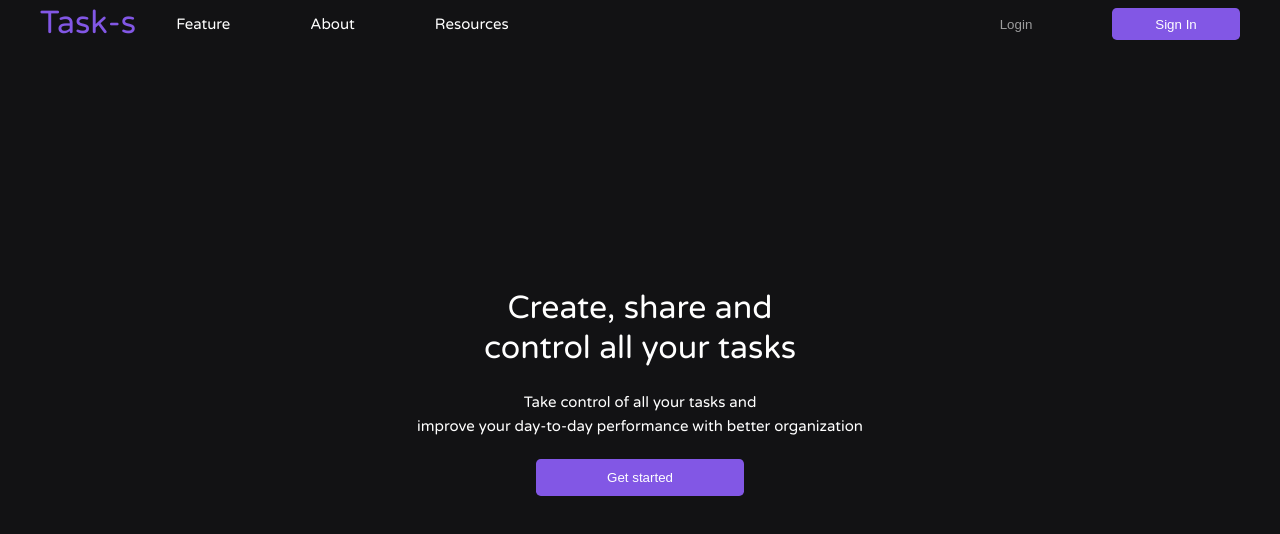
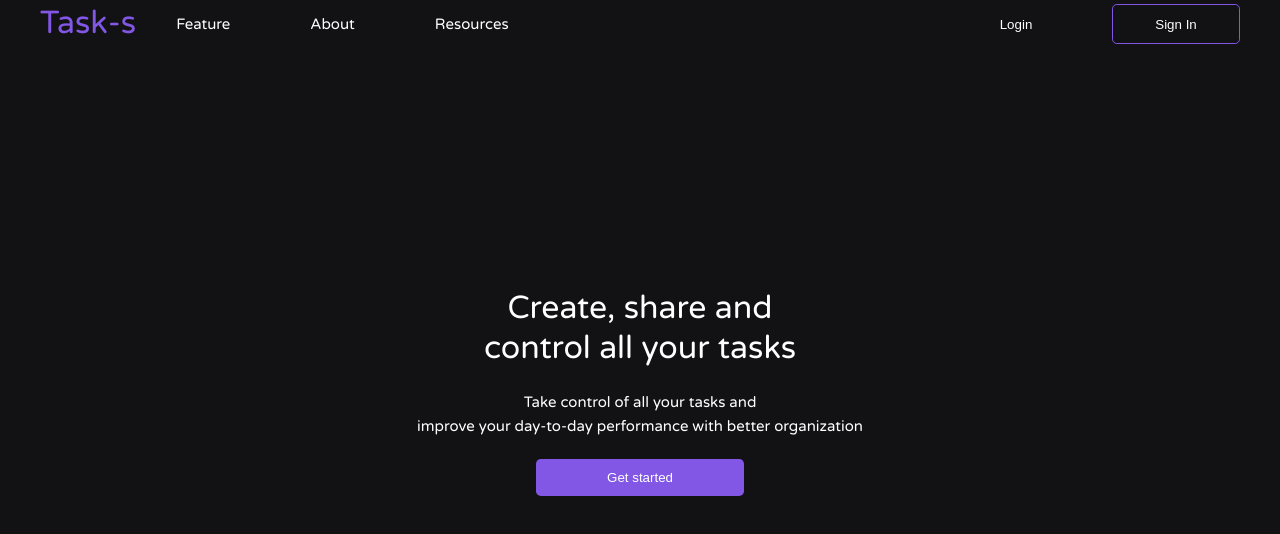
Before and after one commit to diogenesOliver/Task-s, a Vue app in the folder web/: page / in a window 1280 px wide. Shown: the top 534 px of the page. Built offline with nearby package versions, Linux system fonts and the light colour scheme.

Commit message:
feat: Adding a hover from button signIn

```diff
--- a/web/src/components/HomePage.vue
+++ b/web/src/components/HomePage.vue
@@ -100,6 +100,17 @@ ul li {
     cursor: pointer;
 }
 
+.button-from-signin{
+    background-color: transparent;
+    border: solid 1px #8257E5;
+
+    transition: .3s;
+}
+
+.button-from-signin:hover{
+    background-color: #8257E5;
+}
+
 .get-started-button {
     height: 2.3rem;
     width: 13rem;
@@ -107,13 +118,12 @@ ul li {
 
 .button-from-login,
 .button-from-signin{
-    height: 2rem;
+    height: 2.5rem;
     width: 8rem;
 }
 
 .button-from-login{
     background: transparent;
-    color: #EBEBEBA3;
     border: none;
 }
 
```
